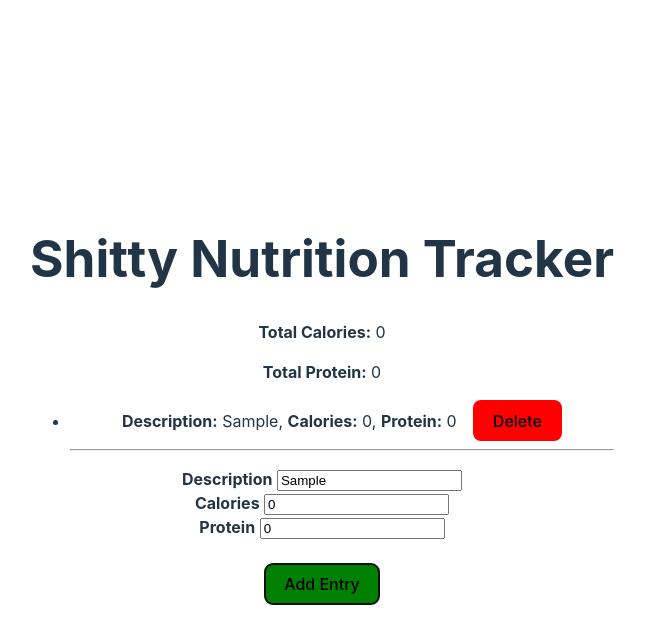
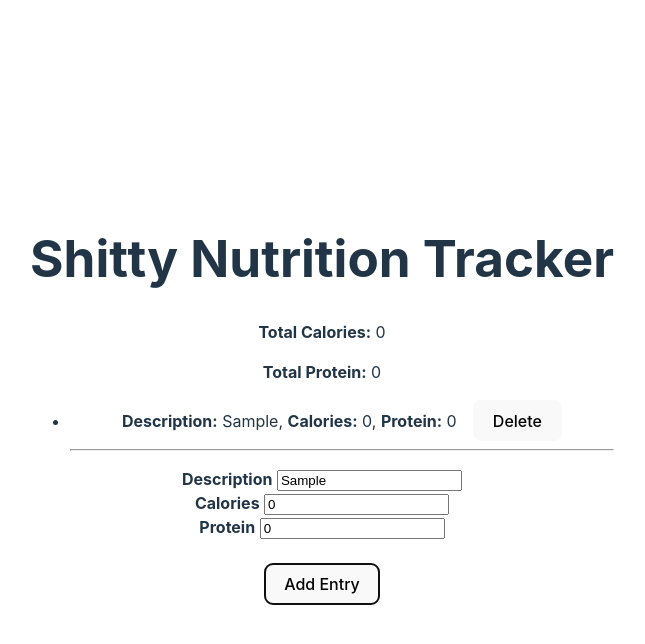
Before and after one commit to bms96/ReactTestDeploy, a React (Vite) app: page / in a window 1280 px wide. Both pictures are taken after typing "Sample" into the empty fields and a click on the button "Add Entry". Shown: the top 644 px of the page, without its empty margins (318-963 px from the left). Built offline with nearby package versions, Linux system fonts and the light colour scheme.

Commit message:
changed back button styling to default

```diff
--- a/src/components/NutritionTracker/NutritionTracker.tsx
+++ b/src/components/NutritionTracker/NutritionTracker.tsx
@@ -54,7 +54,7 @@ export default function NutritionTracker() {
                 {nutritionEntries.map((entry, index) => (
                     <li key={index}>
                         <b>Description:</b> {entry.description}, <b>Calories:</b> {entry.calories}, <b>Protein:</b> {entry.protein}
-                        <button style={{ marginLeft: "1rem", backgroundColor: "red" }} onClick={() => handleDeleteEntryClick(entry.id)}>Delete</button>
+                        <button style={{ marginLeft: "1rem"}} onClick={() => handleDeleteEntryClick(entry.id)}>Delete</button>
                         <hr />
                     </li>
                 ))}
@@ -72,7 +72,7 @@ export default function NutritionTracker() {
             </label>
             <br />
             <br />
-            <button style={{ backgroundColor: "green" }} onClick={() => handleAddEntryClick(enteredDescription, enteredCalories, enteredProtein)}>Add Entry</button>
+            <button onClick={() => handleAddEntryClick(enteredDescription, enteredCalories, enteredProtein)}>Add Entry</button>
         </>
     );
 
```
